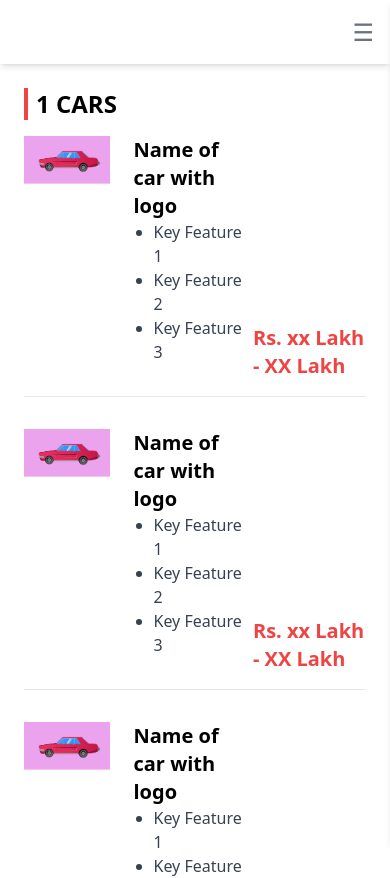
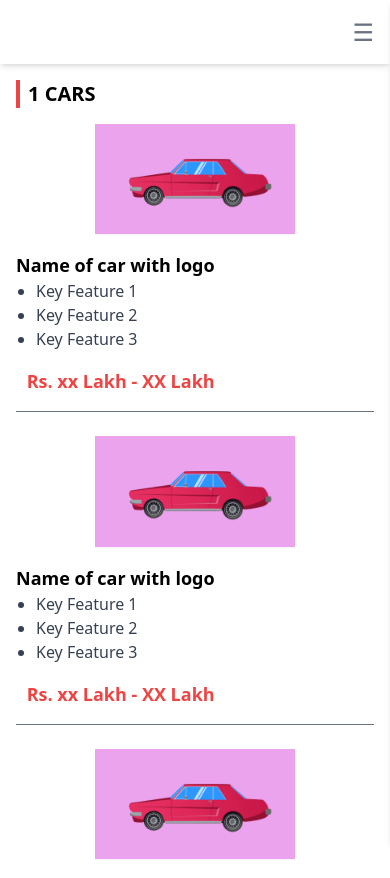
Before and after one commit to cj-techjobs/booking-frontend, a Next.js app: page /body/1 in a window 390 px wide. Shown: the top 878 px of the page. Built offline with nearby package versions, Linux system fonts and the light colour scheme.

Commit message:
working on responsiveness for brand and body type

```diff
--- a/src/pages/body/[bodyType].jsx
+++ b/src/pages/body/[bodyType].jsx
@@ -27,42 +27,46 @@ const carListings = [
 export default function BodyTypePage() {
   const router = useRouter();
   const { bodyType } = router.query; // Get body type from route
-//   console.log(router.query); //
+
   return (
-    <div className="min-h-screen max-w-6xl mx-auto w-full bg-white p-6">
+    <div className="min-h-screen max-w-6xl mx-auto w-full bg-white p-4 md:p-6">
       {/* Title Section */}
       <div className="mb-4">
-        <h2 className="text-2xl font-semibold border-l-4 border-red-500 pl-2 uppercase">
+        <h2 className="text-xl md:text-2xl font-semibold border-l-4 border-red-500 pl-2 uppercase">
           {bodyType} Cars
         </h2>
       </div>
 
       {/* Car Listings */}
-      <div className="space-y-8">
+      <div className="space-y-6 md:space-y-8">
         {carListings.map((car, index) => (
-          <div key={index} className="flex items-start border-b pb-4 mb-4">
+          <div
+            key={index}
+             className="flex sm:gap-10 flex-col md:flex-row items-start border-b pb-4 mb-4 border-gray-500"
+          >
             {/* Car Image */}
-            <div className="w-1/4">
-              <Image
+            <div className="w-full md:w-1/4">
+            <Image
                 src={car.imageSrc}
                 alt={car.name}
-                width={150}
-                height={200}
-                className="object-cover"
+                width={200} // Increased width for small screens
+                height={250} // Increased height for small screens
+                className="object-cover mx-auto sm:w-[300px] md:h-[200px]" // Reverts to smaller size for larger screens
               />
             </div>
 
             {/* Car Details */}
-            <div className="flex-1 flex justify-between pl-6">
-              <div>
-                <h3 className="text-xl font-semibold">{car.name}</h3>
+            <div className="flex-1 flex flex-col md:flex-row justify-between pl-0 md:pl-6 mt-4 md:mt-0">
+              <div className="flex flex-col sm:gap-6">
+                <h3 className="text-lg md:text-3xl font-semibold">{car.name}</h3>
                 <ul className="list-disc ml-5 text-gray-700 mb-4">
                   {car.features.map((feature, featureIndex) => (
                     <li key={featureIndex}>{feature}</li>
                   ))}
                 </ul>
               </div>
-              <p className="text-xl text-red-500 font-bold self-end">
+              {/* Adjusted price section to align properly */}
+              <p className="mt-auto md:mt-[7rem] text-lg md:text-xl text-red-500 font-bold self-end md:self-start md:text-right">
                 {car.price}
               </p>
             </div>
--- a/src/pages/brand/[brand].jsx
+++ b/src/pages/brand/[brand].jsx
@@ -23,45 +23,44 @@ const carListings = [
     price: "Rs. xx Lakh - XX Lakh",
   },
 ];
+
 export default function BrandPage() {
   const router = useRouter();
   const { brand } = router.query; // Get brand name from route
-  console.log(router.query);
+
   return (
-    <div className="min-h-screen max-w-6xl mx-auto w-full bg-white p-6">
-      {/* Title Section */}
+    <div className="min-h-screen max-w-6xl mx-auto w-full bg-white p-4 md:p-6">
       <div className="mb-4">
-        <h2 className="text-2xl font-semibold border-l-4 border-red-500 pl-2 uppercase">
+        <h2 className="text-xl md:text-2xl font-semibold border-l-4 border-red-500 pl-2 uppercase">
           {brand} Cars
         </h2>
       </div>
-
-      {/* Car Listings */}
-      <div className="space-y-8">
+      <div className="space-y-6 md:space-y-8">
         {carListings.map((car, index) => (
-          <div key={index} className="flex items-start border-b pb-4 mb-4">
-            {/* Car Image */}
-            <div className="w-1/4">
+          <div key={index} className="flex sm:gap-10 flex-col md:flex-row items-start border-b pb-4 mb-4 border-gray-500">
+            {/* Image Section */}
+            <div className="w-full md:w-1/4">
               <Image
                 src={car.imageSrc}
                 alt={car.name}
-                width={150}
-                height={200}
-                className="object-cover"
+                width={200} // Increased width for small screens
+                height={250} // Increased height for small screens
+                className="object-cover mx-auto sm:w-[300px] md:h-[200px]" // Reverts to smaller size for larger screens
               />
             </div>
 
-            {/* Car Details */}
-            <div className="flex-1 flex justify-between pl-6">
-              <div>
-                <h3 className="text-xl font-semibold">{car.name}</h3>
+            {/* Text Section */}
+            <div className="flex-1 flex flex-col md:flex-row justify-between pl-0 md:pl-6 mt-4 md:mt-0">
+              <div className="flex flex-col sm:gap-6">
+                <h3 className="text-lg md:text-3xl font-semibold">{car.name}</h3>
                 <ul className="list-disc ml-5 text-gray-700 mb-4">
                   {car.features.map((feature, featureIndex) => (
                     <li key={featureIndex}>{feature}</li>
                   ))}
                 </ul>
               </div>
-              <p className="text-xl text-red-500 font-bold self-end">
+              {/* Adjusted price section to align properly */}
+              <p className="mt-auto md:mt-[7rem] text-lg md:text-xl text-red-500 font-bold self-end md:self-start md:text-right">
                 {car.price}
               </p>
             </div>
--- a/src/pages/new-cars/index.jsx
+++ b/src/pages/new-cars/index.jsx
@@ -43,7 +43,7 @@ export default function NewCars() {
   ];
 
   return (
-    <div className="min-h-screen w-full max-w-8xl mx-auto flex flex-col items-center p-8">
+    <div className="min-h-screen w-full max-w-8xl mx-auto flex flex-col items-center p-8 ">
     {/* Title Section */}
     <div className="text-center w-full mb-6">
       <h1 className="text-xl md:text-3xl font-semibold">
@@ -95,7 +95,7 @@ export default function NewCars() {
     <ShopByPrice />
 
     {/* Why Choose Us Section */}
-      <div className="w-full bg-white ">
+    <div className="w-full bg-white">
       <div className="mb-6 text-center">
         <h2 className="text-3xl font-semibold">Why choose us?</h2>
       </div>
@@ -120,7 +120,7 @@ export default function NewCars() {
     </div>
 
     {/* Offer of this month */}
-      <div className="w-full bg-white ">
+    <div className="w-full bg-white">
       <div className="mb-4 text-center">
         <h2 className="text-4xl font-semibold">Offer of this month</h2>
       </div>
```
Lines whose indentation alone changed are shown as unchanged.
